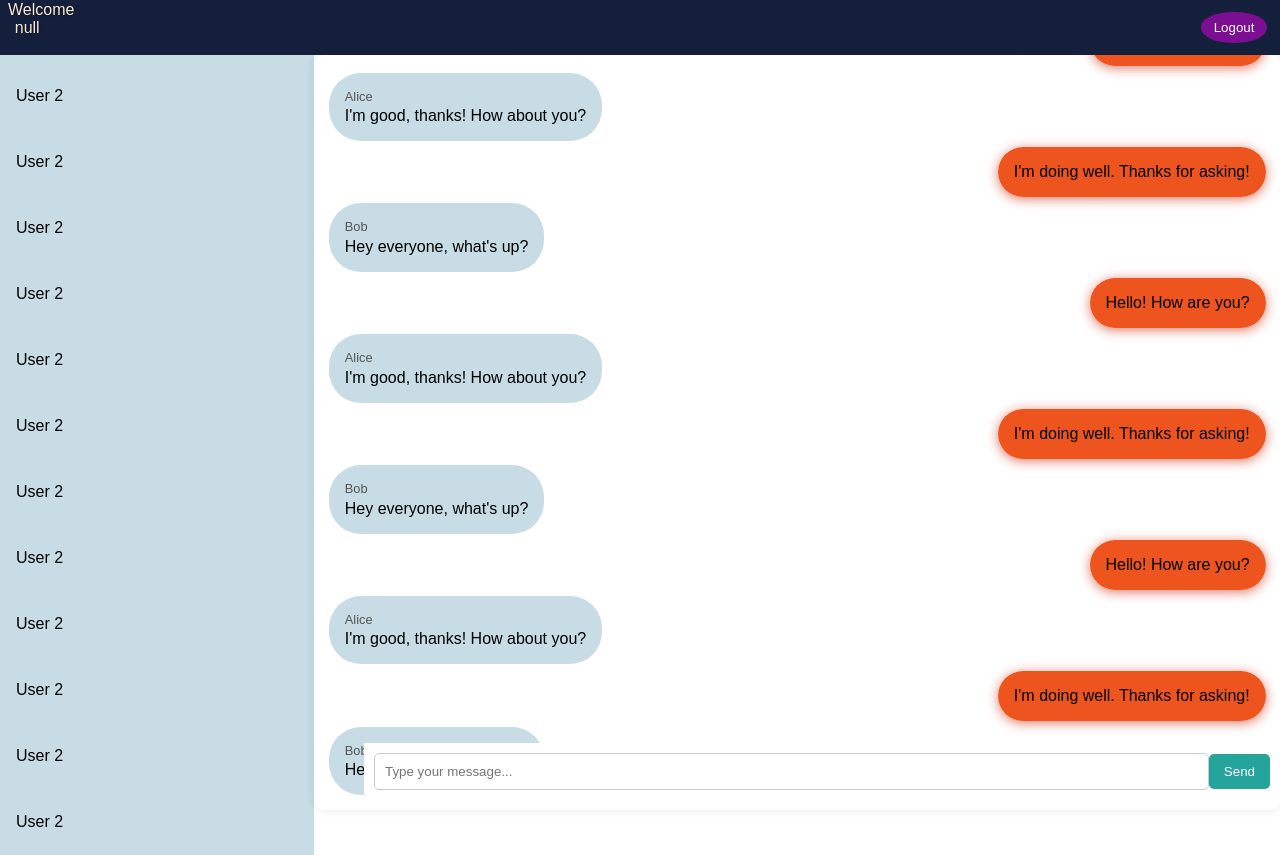
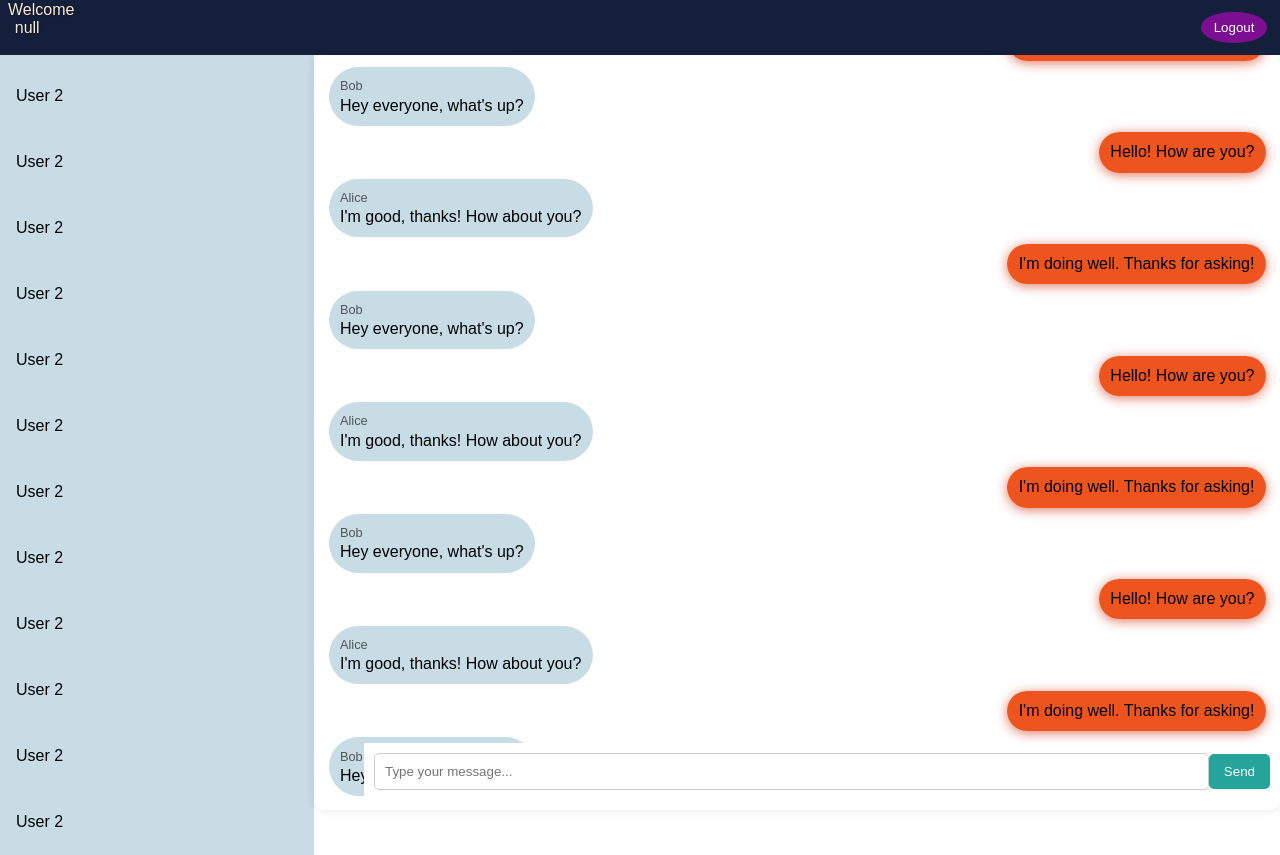
Before and after one commit to harshitsharma88/Group_Chat_Application, a website: page public/views/chatMainPage.html in a window 1280 px wide. Drawn offline with nearby package versions, Linux system fonts and the light colour scheme.

Commit message:
Update chatMainPage.css

```diff
--- a/public/css/chatMainPage.css
+++ b/public/css/chatMainPage.css
@@ -93,7 +93,7 @@ body {
 .message {
   max-width: 50%;
   margin: 0.2rem;
-  padding: 1rem;
+  padding: 0.7rem;
   border-radius: 2rem;
   background-color: rgba(28, 113, 150, 0.247);
   align-self: flex-start;
```
